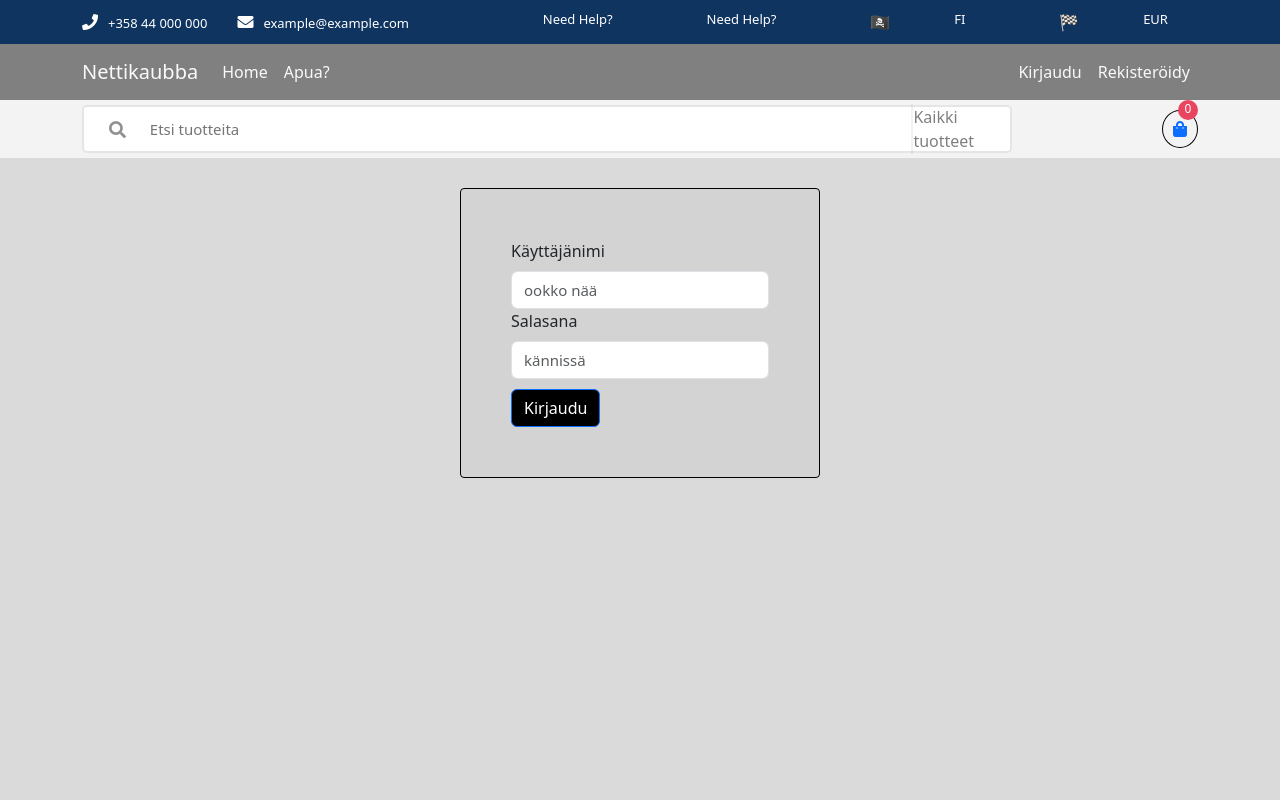
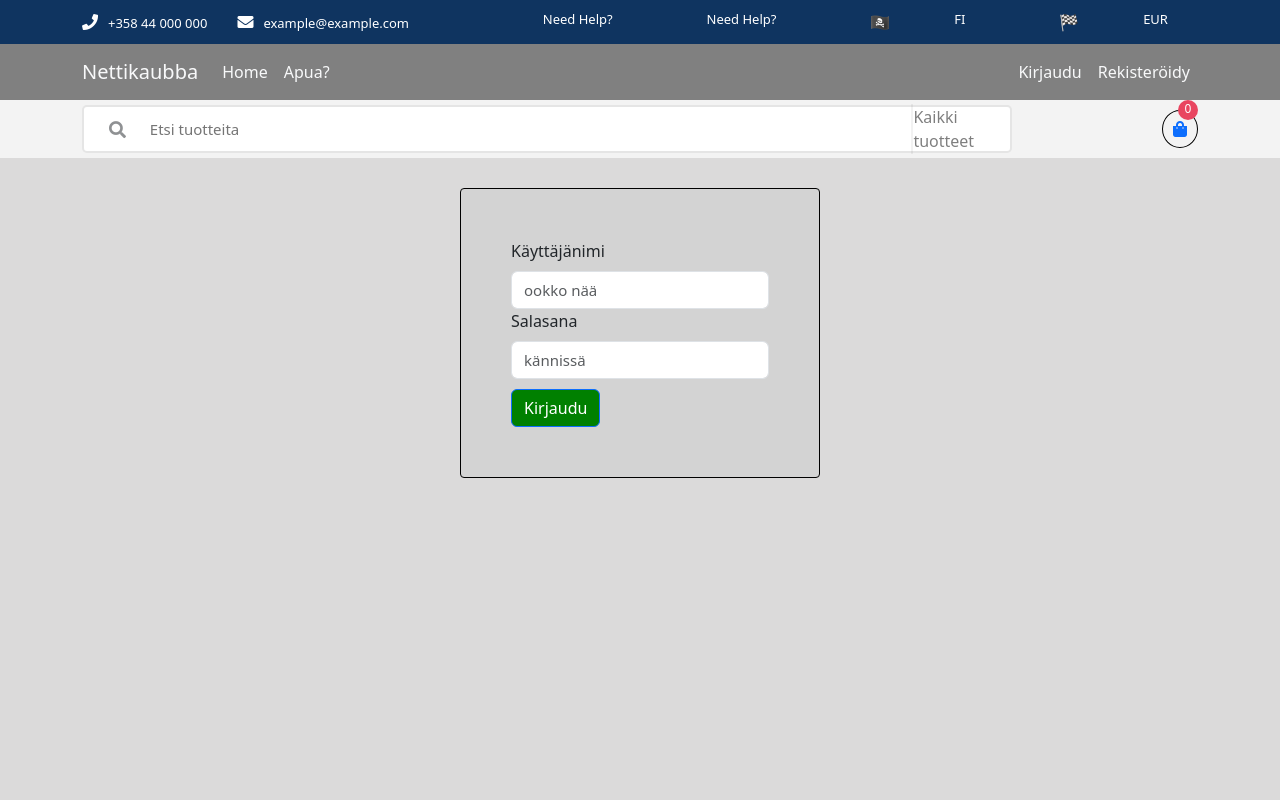
Before and after one commit to SG8-verkkopalveluprojekti/verkkokauppa, a React (Create React App) app: page /signin in a window 1280 px wide. Shown: the top 800 px of the page. Built offline with nearby package versions, Linux system fonts and the light colour scheme.

Commit message:
green button

```diff
--- a/src/pages/SignIn.js
+++ b/src/pages/SignIn.js
@@ -20,7 +20,7 @@ export const SignIn = () => {
             <Form.Control type="password" placeholder="kännissä" />
           </Form.Group>
 
-          <Button style={{marginTop: '10px', backgroundColor:'black'}} variant="primary" type="submit">
+          <Button style={{marginTop: '10px', backgroundColor:'green'}} variant="primary" type="submit">
            Kirjaudu
           </Button>
         </Form>
```
